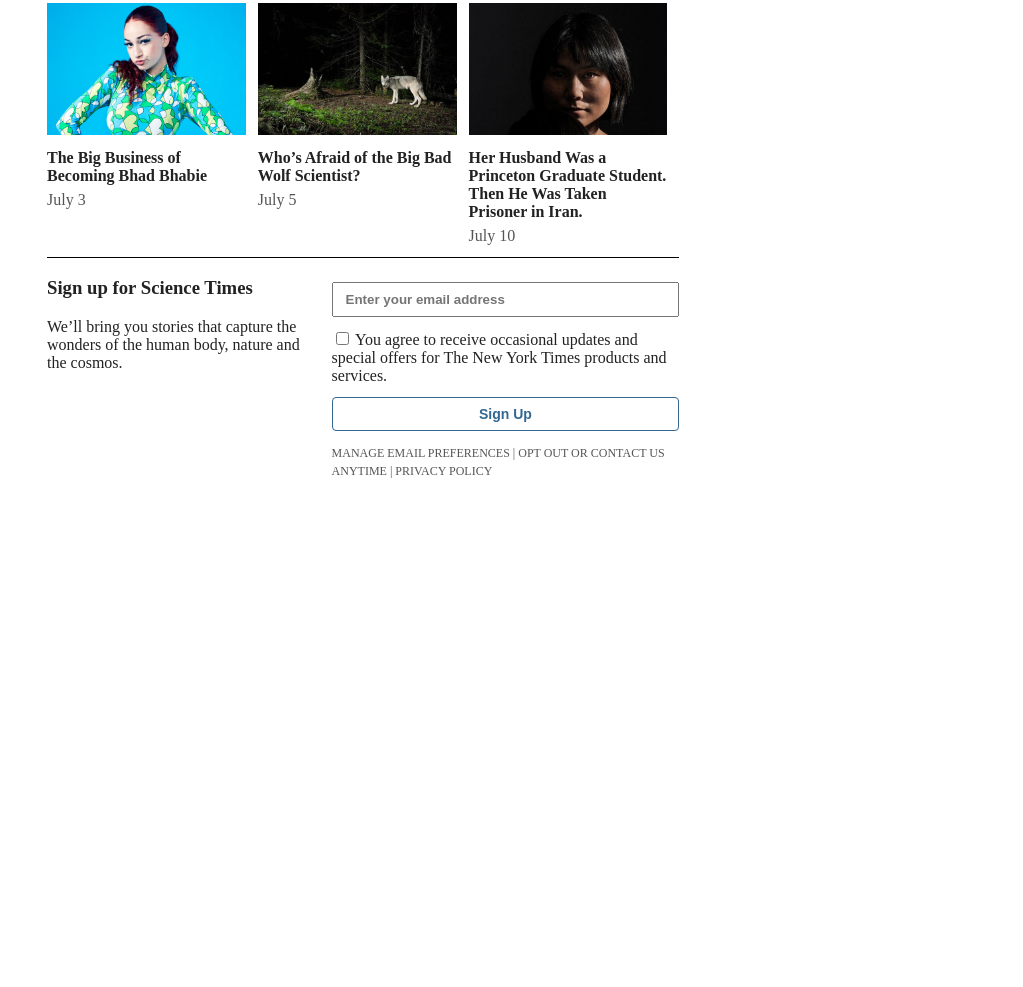
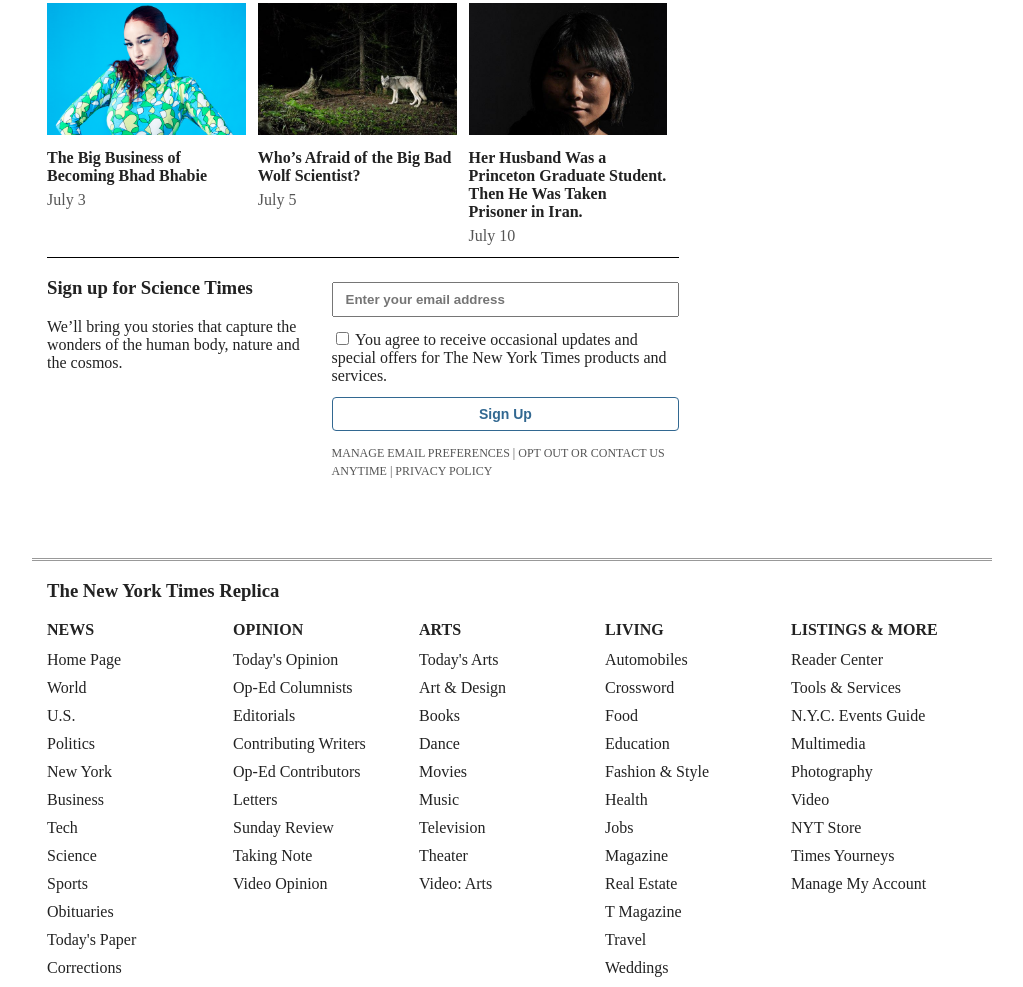
Before and after one commit to SavaVuckovic/NYTimesPage, a plain HTML site: page index.html in a window 1280 px wide. Shown: the part 9150-10137 px from the top of the page, without its empty margins (128-1151 px from the left). Before the commit the page ends 9708 px from the top, so only its background shows below. Drawn offline with Linux system fonts and the light colour scheme.

Commit message:
finished styling footer

```diff
--- a/index.html
+++ b/index.html
@@ -310,8 +310,83 @@
         </div>
       </div>
     </section>
+    <div class="clearfix"></div>
 
     <!-- Footer -->
-    <footer class="footer"></footer>
+    <footer class="footer container">
+      <h3>The New York Times Replica</h3>
+      <div class="row">
+        <div class="footer-link-group">
+          <h4>News</h4>
+          <a href="#">Home Page</a>
+          <a href="#">World</a>
+          <a href="#">U.S.</a>
+          <a href="#">Politics</a>
+          <a href="#">New York</a>
+          <a href="#">Business</a>
+          <a href="#">Tech</a>
+          <a href="#">Science</a>
+          <a href="#">Sports</a>
+          <a href="#">Obituaries</a>
+          <a href="#">Today's Paper</a>
+          <a href="#">Corrections</a>
+        </div>
+
+        <div class="footer-link-group">
+          <h4>Opinion</h4>
+          <a href="#">Today's Opinion</a>
+          <a href="#">Op-Ed Columnists</a>
+          <a href="#">Editorials</a>
+          <a href="#">Contributing Writers</a>
+          <a href="#">Op-Ed Contributors</a>
+          <a href="#">Letters</a>
+          <a href="#">Sunday Review</a>
+          <a href="#">Taking Note</a>
+          <a href="#">Video Opinion</a>
+        </div>
+
+        <div class="footer-link-group">
+          <h4>Arts</h4>
+          <a href="#">Today's Arts</a>
+          <a href="#">Art & Design</a>
+          <a href="#">Books</a>
+          <a href="#">Dance</a>
+          <a href="#">Movies</a>
+          <a href="#">Music</a>
+          <a href="#">Television</a>
+          <a href="#">Theater</a>
+          <a href="#">Video: Arts</a>
+        </div>
+
+        <div class="footer-link-group">
+          <h4>Living</h4>
+          <a href="#">Automobiles</a>
+          <a href="#">Crossword</a>
+          <a href="#">Food</a>
+          <a href="#">Education</a>
+          <a href="#">Fashion & Style</a>
+          <a href="#">Health</a>
+          <a href="#">Jobs</a>
+          <a href="#">Magazine</a>
+          <a href="#">Real Estate</a>
+          <a href="#">T Magazine</a>
+          <a href="#">Travel</a>
+          <a href="#">Weddings</a>
+        </div>
+
+        <div class="footer-link-group">
+          <h4>Listings & More</h4>
+          <a href="#">Reader Center</a>
+          <a href="#">Tools & Services</a>
+          <a href="#">N.Y.C. Events Guide</a>
+          <a href="#">Multimedia</a>
+          <a href="#">Photography</a>
+          <a href="#">Video</a>
+          <a href="#">NYT Store</a>
+          <a href="#">Times Yourneys</a>
+          <a href="#">Manage My Account</a>
+        </div>
+      </div>
+    </footer>
   </body>
 </html>
--- a/style.css
+++ b/style.css
@@ -377,3 +377,28 @@ main h2 {
 .trending-article a:hover {
   color: #555;
 }
+
+/* Footer */
+.footer {
+  border-top: 3px double #999;
+}
+
+.footer .row {
+  display: flex;
+}
+
+.footer-link-group {
+  flex: 1;
+}
+
+.footer-link-group h4 {
+  text-transform: uppercase;
+  margin: 0 0 12px;
+}
+
+.footer-link-group a {
+  display: block;
+  text-decoration: none;
+  color: #222;
+  margin-bottom: 10px;
+}
```
